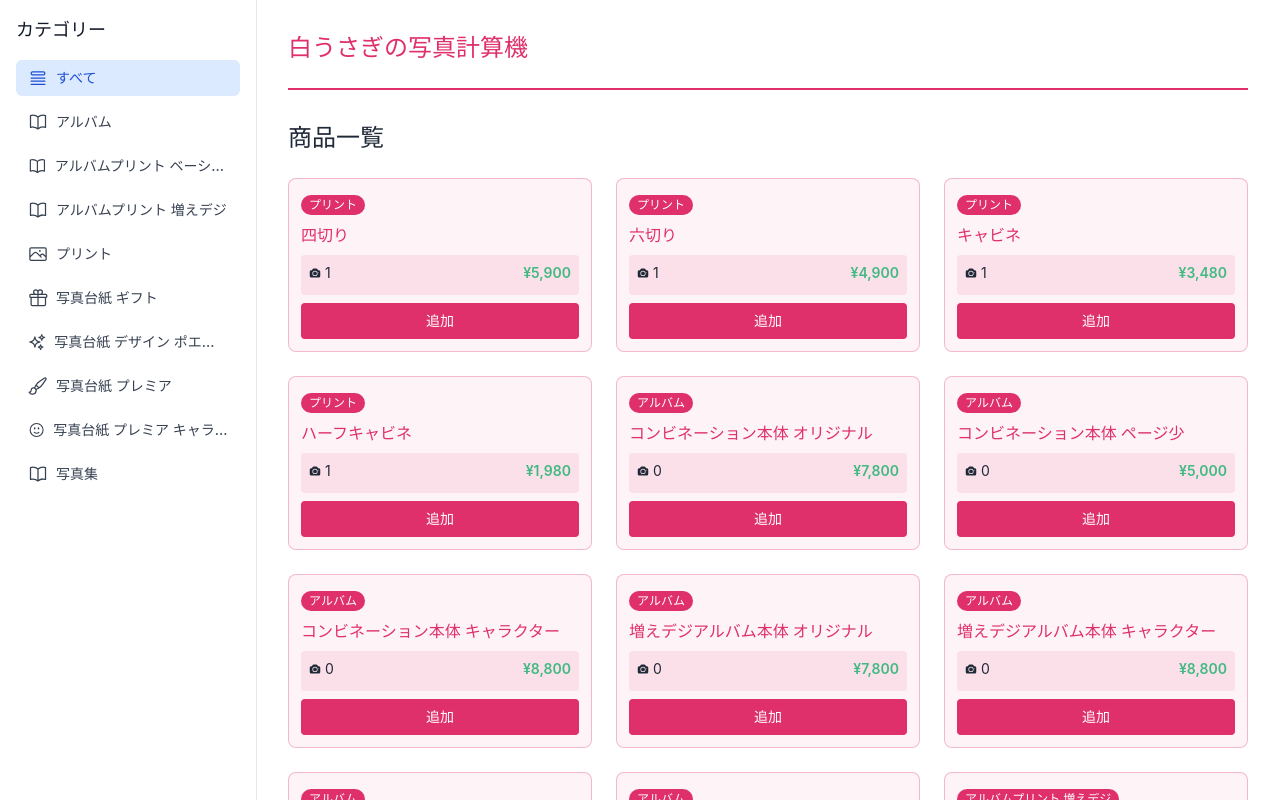
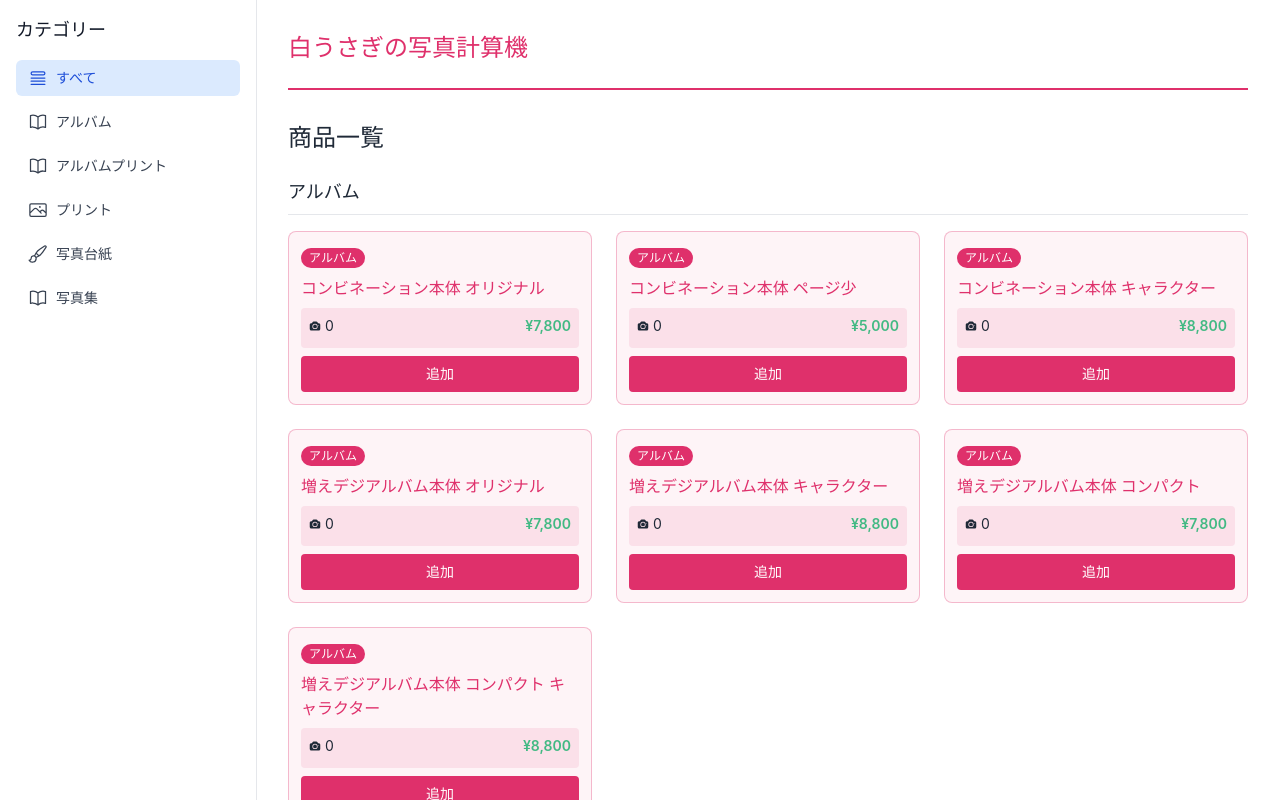
Before and after one commit to kiwi-26/photo-studio-price-calculator, a Vue app: page / in a window 1280 px wide. Shown: the top 800 px of the page. Built offline with nearby package versions, Linux system fonts and the light colour scheme.

Commit message:
feat: enhance product category navigation and grouping
- Remove subcategories from sidebar filter
- Group products by category with section headers
- Add hierarchical filtering for parent/subcategories
- Improve visual organization of product listings

```diff
--- a/src/assets/categories.ts
+++ b/src/assets/categories.ts
@@ -148,35 +148,28 @@ export const getCategoryShortName = (categoryId: string): string => {
   return subCategory?.shortName || category?.shortName || categoryId.slice(0, 4);
 };
 
-// Get all categories for display (includes both main categories and subcategories)
+// Get all parent categories for display (excludes subcategories from sidebar)
 export const getAllCategoriesForDisplay = (): Array<{ id: string, name: string, icon: any, shortName: string }> => {
   const result: Array<{ id: string, name: string, icon: any, shortName: string }> = [];
 
-  // Add main categories that don't have subcategories
+  // Add all main categories (both those with and without subcategories)
   for (const [id, category] of categories) {
-    const hasSubCategories = Array.from(subCategories.values()).some(sub => sub.parentCategoryId === id);
-    if (!hasSubCategories) {
-      result.push({
-        id: category.id,
-        name: category.name,
-        icon: category.icon,
-        shortName: category.shortName
-      });
-    }
-  }
-
-  // Add subcategories with their full display names
-  for (const [id, subCategory] of subCategories) {
-    const parentCategory = getCategoryById(subCategory.parentCategoryId);
     result.push({
-      id: subCategory.id,
-      name: `${parentCategory?.name} ${subCategory.name}`,
-      icon: subCategory.icon,
-      shortName: subCategory.shortName
+      id: category.id,
+      name: category.name,
+      icon: category.icon,
+      shortName: category.shortName
     });
   }
 
   return result.sort((a, b) => a.name.localeCompare(b.name));
+};
+
+// Get all subcategory IDs for a given parent category
+export const getSubCategoryIds = (parentCategoryId: string): string[] => {
+  return Array.from(subCategories.values())
+    .filter(sub => sub.parentCategoryId === parentCategoryId)
+    .map(sub => sub.id);
 };
 
 // Mapping from old category strings to new category IDs
--- a/src/components/ProductsList.vue
+++ b/src/components/ProductsList.vue
@@ -2,14 +2,29 @@
   <section>
     <h2 class="text-lg sm:text-xl lg:text-2xl mb-4 sm:mb-6">商品一覧</h2>
 
-    <!-- Products List -->
+    <!-- Products List grouped by category -->
+    <div v-if="groupedProducts.length > 0">
+      <div v-for="group in groupedProducts" :key="group.categoryId" class="mb-8">
+        <!-- Category/Subcategory Header -->
+        <h3 class="text-base sm:text-lg font-semibold mb-3 sm:mb-4 text-gray-800 dark:text-gray-200 border-b border-gray-200 dark:border-gray-700 pb-2">
+          {{ group.categoryName }}
+        </h3>
+
+        <!-- Products Grid for this category -->
         <div class="grid gap-3 sm:gap-4 md:gap-6 grid-cols-1 sm:grid-cols-2 lg:grid-cols-3">
           <ProductCard
-        v-for="product in filteredProducts"
+            v-for="product in group.products"
             :key="product.id"
             :product="product"
             @add-to-cart="$emit('add-to-cart', $event)"
           />
+        </div>
+      </div>
+    </div>
+
+    <!-- No products message -->
+    <div v-else class="text-center py-8 text-gray-500 dark:text-gray-400">
+      商品が見つかりませんでした。
     </div>
   </section>
 </template>
@@ -17,6 +32,7 @@
 <script setup lang="ts">
 import { computed } from 'vue';
 import ProductCard from './ProductCard.vue';
+import { getSubCategoryIds, getCategoryDisplayName } from '../assets/categories';
 import type { ProductType } from '../types';
 
 const props = defineProps<{
@@ -33,6 +49,38 @@ const filteredProducts = computed(() => {
   if (!props.selectedCategory) {
     return props.products;
   }
-  return props.products.filter(p => p.categoryId === props.selectedCategory);
+
+  // Get subcategory IDs for the selected parent category
+  const subCategoryIds = getSubCategoryIds(props.selectedCategory);
+
+  // Filter products that match the selected category OR its subcategories
+  return props.products.filter(p =>
+    p.categoryId === props.selectedCategory || subCategoryIds.includes(p.categoryId)
+  );
+});
+
+const groupedProducts = computed(() => {
+  const products = filteredProducts.value;
+
+  // Group products by their categoryId
+  const groups = new Map<string, ProductType[]>();
+
+  products.forEach(product => {
+    const categoryId = product.categoryId;
+    if (!groups.has(categoryId)) {
+      groups.set(categoryId, []);
+    }
+    groups.get(categoryId)!.push(product);
+  });
+
+  // Convert to array with category names
+  const result = Array.from(groups.entries()).map(([categoryId, products]) => ({
+    categoryId,
+    categoryName: getCategoryDisplayName(categoryId),
+    products
+  }));
+
+  // Sort by category name
+  return result.sort((a, b) => a.categoryName.localeCompare(b.categoryName));
 });
 </script>
```
Also changed, not shown: 2 other files (tests, documents, lock files or other folders). Lines whose indentation alone changed are shown as unchanged.
